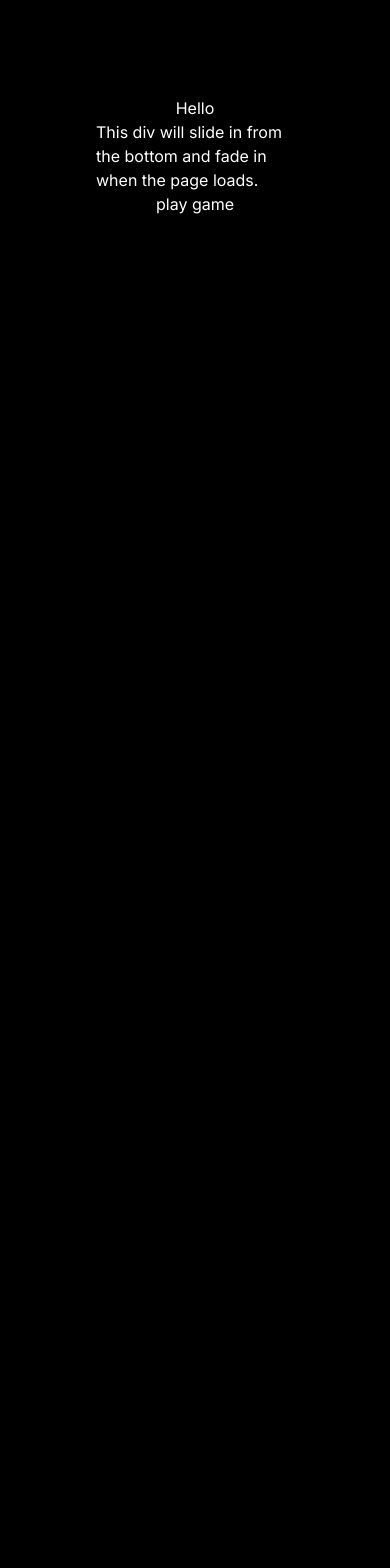
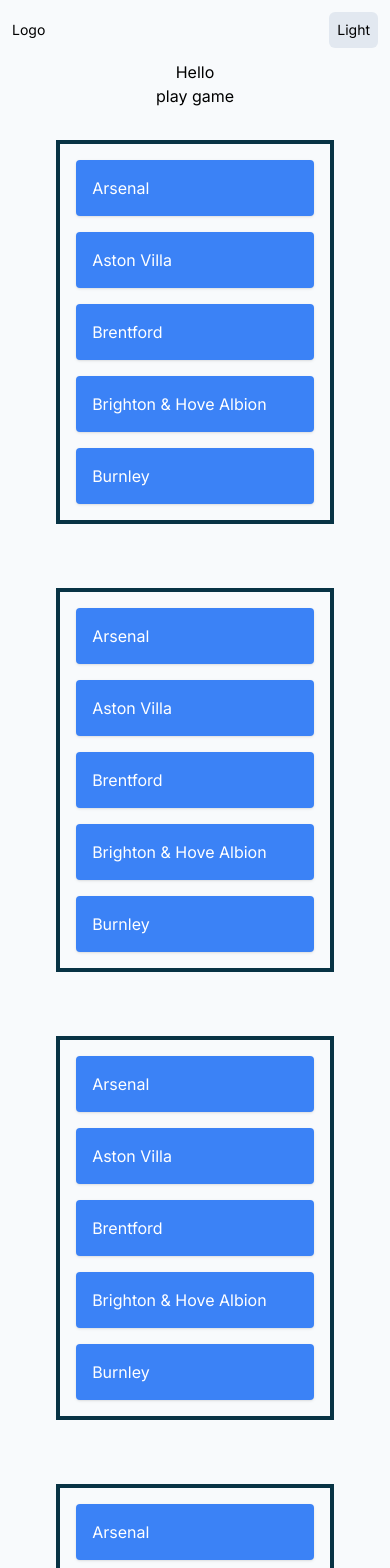
Before and after one commit to Abdul-Asa/guess-the-comic-app, a Next.js app: page / in a window 390 px wide. Shown: the top 1568 px of the page. Before the commit the page ends 844 px from the top, so only its background shows below. Built offline with nearby package versions, Linux system fonts and the light colour scheme.

Commit message:
Added dark mode

```diff
--- a/src/app/globals.css
+++ b/src/app/globals.css
@@ -2,17 +2,19 @@
 @tailwind components;
 @tailwind utilities;
 
-:root {
-  --foreground-rgb: 0, 0, 0;
-  --background-start-rgb: 214, 219, 220;
-  --background-end-rgb: 255, 255, 255;
+/* Define your color scheme for light mode */
+@media (prefers-color-scheme: light) {
+  :root {
+    --foreground-color: #1a202c; /* Foreground color for light mode (bg-gray-800 in Tailwind) */
+    --background-color: #b9c3ca; /* Background color for light mode (bg-gray-100 in Tailwind) */
+  }
 }
 
-@media (prefers-color-scheme: light) {
+/* Define your color scheme for dark mode */
+@media (prefers-color-scheme: dark) {
   :root {
-    --foreground-rgb: 255, 255, 255;
-    --background-start-rgb: 0, 0, 0;
-    --background-end-rgb: 0, 0, 0;
+    --foreground-color: #f7fafc; /* Foreground color for dark mode (bg-gray-100 in Tailwind) */
+    --background-color: #2c313b; /* Background color for dark mode (bg-gray-800 in Tailwind) */
   }
 }
 
@@ -25,6 +27,71 @@
     )
     rgb(var(--background-start-rgb));
 }
- canvas{
-  max-height: fit-content;
- }
+
+.come-in {
+  animation: animate-in ease-out forwards, animate-out ease-in forwards;
+  animation-timeline: view();
+  animation-range: entry, exit;
+}
+
+@keyframes animate-in {
+  0% { opacity: 0; transform: translateY(100%); }
+  80% { opacity: 0.8; transform: translateY(20%); }
+  100% { opacity: 1; transform: translateY(0); }
+}
+
+@keyframes animate-out {
+  0% { opacity: 1; transform: translateY(0); }
+  20% { opacity: 0.8; transform: translateY(-60%); }
+  100% { opacity: 0; transform: translateY(-100%); }
+}
+
+html {
+	scroll-timeline: --page-scroll block;
+}
+@keyframes grow-progress {
+	from { transform: scaleY(0); }
+	to { transform: scaleY(1); }
+}
+#progress {
+	position: fixed;
+	left: 0; top: 0;
+	width: 1em; height: 100%;
+	background: red;
+
+	transform-origin: 50% 0;
+	animation: grow-progress auto linear;
+	animation-timeline: --page-scroll;
+}
+
+@keyframes slide-in {
+  from {
+    transform: translateY(-100%);
+  }
+  to {
+    transform: translateY(0);
+  }
+}
+@keyframes slide-out {
+  from {
+    transform: translateY(0);
+  }
+  to {
+    transform: translateY(-100%);
+  }
+}
+
+/* #navbar {
+  position: sticky;
+  animation: slide-in 0.5s forwards, slide-out 0.5s forwards;
+  animation-timeline: view();
+  animation-range: entry, exit;
+} */
+
+/* #navbar:state(in-viewport) {
+  animation: slide-in 0.5s forwards;
+}
+
+#navbar:state(out-viewport) {
+  animation: slide-out 0.5s forwards;
+} */
--- a/src/app/layout.tsx
+++ b/src/app/layout.tsx
@@ -1,6 +1,7 @@
 import './globals.css'
 import { Inter } from 'next/font/google'
 import favicon from "./favicon.ico";
+import { ThemeProvider } from "./theme-provider";
 const inter = Inter({ subsets: ["latin"] });
 
 const meta = {
@@ -37,13 +38,20 @@
   },
 };
 
-export default function RootLayout({ children }: { children: React.ReactNode }) {
+export default function RootLayout({
+  children,
+}: {
+  children: React.ReactNode;
+}) {
   return (
     <html lang="en">
-      <head>
-        <link rel="shortcut icon" href={favicon.src} type="image/x-icon" />
-      </head>
-      <body className={inter.className}>{children}</body>
+      <body
+        className={`${inter.className} bg-slate-50 dark:bg-[#0d1117] duration-500`}
+      >
+        <ThemeProvider attribute="class" defaultTheme="system" enableSystem>
+          <main>{children}</main>
+        </ThemeProvider>
+      </body>
     </html>
   );
 }
--- a/src/app/page.tsx
+++ b/src/app/page.tsx
@@ -1,32 +1,101 @@
 "use client";
+import { ColorSwitcher } from "@/components/ColorSwitch";
 import Link from "next/link";
-import { useState, useEffect } from "react";
+import { useState } from "react";
+// import { MotionValue, useScroll, useTransform } from "framer-motion";
+// import { useRef } from "react";
+
+// function useParallax(value: MotionValue<number>, distance: string) {
+//   return useTransform(value, [0, 1], ["-" + distance, distance]);}
+
+interface Props {
+  alt: string;
+  category: string;
+  index: number;
+  aspectRatio: string;
+}
 
 export default function Home() {
-  const [isVisible, setIsVisible] = useState(false);
+  const [clubs, setClubs] = useState([
+    "Arsenal",
+    "Aston Villa",
+    "Brentford",
+    "Brighton & Hove Albion",
+    "Burnley",
+    "Chelsea",
+    "Crystal Palace",
+    "Everton",
+    "Leeds United",
+    "Leicester City",
+    "Liverpool",
+    "Manchester City",
+    "Manchester United",
+    "Newcastle United",
+    "Norwich City",
+    "Southampton",
+    "Tottenham Hotspur",
+    "Watford",
+    "West Ham United",
+    "Wolverhampton Wanderers",
+  ]);
 
-  useEffect(() => {
-    const timer = setTimeout(() => {
-      setIsVisible(true);
-    }, 500); // delay time in milliseconds
-
-    return () => {
-      clearTimeout(timer);
-    };
-  }, []);
   return (
-    <main className="flex min-h-screen flex-col items-center p-24">
+    <main
+      className="w-full main flex flex-col items-center"
+      scroll-direction="up"
+    >
+      {" "}
+      {/* <div id="progress"></div> */}
+      <nav id="navbar" className=" w-full flex justify-center sticky  ">
+        <div className=" come-in w-full max-w-4xl flex justify-between items-center p-3 text-sm text-foreground">
+          <h2 className="">Logo</h2>
+          <ColorSwitcher />
+        </div>
+      </nav>
       <h1 className=" text-center">Hello</h1>
-      <div
-        className={`transform transition-all duration-500 ${
-          isVisible ? "translate-y-0 opacity-100" : "translate-y-full opacity-0"
-        }`}
-      >
-        This div will slide in from the bottom and fade in when the page loads.
-      </div>
       <Link href={"/play-game"} as={"/play-game"}>
         play game
       </Link>
+      <div className=" max-h-96 overflow-auto m-8 border-4 border-cyan-950">
+        {clubs.map((club, index) => (
+          <div
+            key={index}
+            className="  come-in m-4 p-4 bg-blue-500 text-white rounded shadow"
+          >
+            {club}
+          </div>
+        ))}
+      </div>
+      <div className=" max-h-96 overflow-auto m-8 border-4 border-cyan-950">
+        {clubs.map((club, index) => (
+          <div
+            key={index}
+            className="  come-in m-4 p-4 bg-blue-500 text-white rounded shadow"
+          >
+            {club}
+          </div>
+        ))}
+      </div>
+      <div className=" max-h-96 overflow-auto m-8 border-4 border-cyan-950">
+        {clubs.map((club, index) => (
+          <div
+            key={index}
+            className="  come-in m-4 p-4 bg-blue-500 text-white rounded shadow"
+          >
+            {club}
+          </div>
+        ))}
+      </div>
+      <div className=" max-h-96 overflow-auto m-8 border-4 border-cyan-950">
+        {clubs.map((club, index) => (
+          <div
+            key={index}
+            className="  come-in m-4 p-4 bg-blue-500 text-white rounded shadow"
+          >
+            {club}
+          </div>
+        ))}
+      </div>
     </main>
   );
 }
--- a/src/app/play-game/page.tsx
+++ b/src/app/play-game/page.tsx
@@ -10,6 +10,7 @@
 import AnimatedDiv from "@/components/AnimatedDiv";
 import { useRouter } from "next/navigation";
 import Link from "next/link";
+import { ColorSwitcher } from "@/components/ColorSwitch";
 
 export default function Play() {
   const router = useRouter();
@@ -34,7 +35,6 @@
     setRadio(event.target.value);
   };
   const loadPage = () => {
-    setopenModal(false);
     fetchData({ countries: checkboxes, trending: radio }).then((results) => {
       results.forEach((result, index) => {
         if (result.status === "fulfilled") {
@@ -98,14 +98,13 @@
     return option.title == answer?.title;
   };
   const restartGame = () => {
+    router.refresh();
     setlist([]);
     setGuesses([]);
-
-    router.refresh();
+    setLives(6);
+    setblur(true);
     setIsVisible(false);
     setopenModal(true);
-    setLives(6);
-    setblur(true);
   };
 
   useEffect(() => {
@@ -113,18 +112,25 @@
       const theOne = getRandomElement(list);
       console.log(theOne);
       setanswer(theOne);
+      setopenModal(false);
     }
   }, [list]);
 
   return (
-    <main className="flex min-h-screen flex-col items-center p-6 md:p-24">
+    <main className="flex min-h-screen flex-col items-center px-6 md:px-24">
+      <nav id="navbar" className=" w-full flex justify-center sticky  ">
+        <div className=" come-in w-full max-w-4xl flex justify-between items-center p-3 text-sm text-foreground">
+          <h2 className="">Logo</h2>
+          <ColorSwitcher />
+        </div>
+      </nav>
       {list.length == 0 && !answer && <h1>Loading...</h1>}
       {openModal && (
         <Modal>
-          <h1 className="mb-5 text-lg font-normal text-gray-500 dark:text-gray-400">
+          <h1 className="mb-5 text-lg font-normal text-white dark:text-gray-400">
             Welcome
           </h1>
-          <h3 className="mb-5 text-lg font-normal text-gray-500 dark:text-gray-400">
+          <h3 className="mb-5 text-lg font-normal text-white dark:text-gray-400">
             Choose your settings
           </h3>
           <Form
@@ -161,23 +167,27 @@
               src={answer?.imgSrc}
               loader={imageLoader}
               alt={"Guess the manhwa"}
-              style={blur ? { filter: "blur(10px)" } : {}}
+              style={
+                blur
+                  ? { filter: "blur(10px)", objectFit: "cover" }
+                  : { objectFit: "cover" }
+              }
             />{" "}
           </div>
           <h1 className=" m-4">Guess {7 - lives >= 7 ? 6 : 7 - lives} of 6</h1>
           <InputDropdown options={list} callback={handleOptionSelected} />
           <Link href="/" className="group mt-4 transition duration-300">
             Home
-            <span className="block max-w-0 group-hover:max-w-full transition-all duration-500 h-0.5 bg-black"></span>
+            <span className="block max-w-0 group-hover:max-w-full transition-all duration-500 h-0.5 bg-black dark:bg-white"></span>
           </Link>
           <AnimatedDiv guessList={guesses} answer={answer} />
           {isVisible && lives != 0 && <Confetti />}
           {isVisible && (
             <Modal>
-              <h1 className="mb-5 text-lg font-normal text-gray-500 dark:text-gray-400">
+              <h1 className="mb-5 text-lg font-normal text-white dark:text-gray-400">
                 You win 🎉
               </h1>
-              <h3 className="mb-5 text-lg font-normal text-gray-500 dark:text-gray-400">
+              <h3 className="mb-5 text-lg font-normal text-white dark:text-gray-400">
                 The answer was <b>{answer.title}</b>
               </h3>
 
@@ -198,17 +208,17 @@
           )}
           {isVisible && lives == 0 && (
             <Modal>
-              <h1 className="mb-5 text-lg font-normal text-gray-500 dark:text-gray-400">
+              <h1 className="mb-5 text-lg font-normal text-white dark:text-gray-400">
                 You lose 😞
               </h1>
-              <h3 className="mb-5 text-lg font-normal text-gray-500 dark:text-gray-400">
+              <h3 className="mb-5 text-lg font-normal text-white dark:text-gray-400">
                 The answer was <b>{answer.title}</b>
               </h3>
 
               <div className="flex gap-4">
                 <button
                   className="flex-1 bg-blue-500 hover:bg-blue-700 text-white font-bold py-2 px-4 rounded"
-                  // onClick={restartGame}
+                  onClick={restartGame}
                 >
                   Try again
                 </button>
--- /dev/null
+++ b/src/app/theme-provider.tsx
@@ -0,0 +1,8 @@
+"use client";
+import * as React from "react";
+import { ThemeProvider as NextThemesProvider } from "next-themes";
+import type { ThemeProviderProps } from "next-themes/dist/types";
+
+export function ThemeProvider({ children, ...props }: ThemeProviderProps) {
+  return <NextThemesProvider {...props}>{children}</NextThemesProvider>;
+}
--- /dev/null
+++ b/src/components/ColorSwitch.tsx
@@ -0,0 +1,14 @@
+"use client";
+import { useTheme } from "next-themes";
+export const ColorSwitcher = () => {
+  const { theme, setTheme } = useTheme();
+
+  return (
+    <button
+      className={`w-fit  right-5 top-2 p-2 rounded-md hover:scale-110 active:scale-100 duration-200 bg-slate-200 dark:bg-[#212933]`}
+      onClick={() => setTheme(theme === "dark" ? "light" : "dark")}
+    >
+      {theme === "light" ? "Dark" : "Light"}
+    </button>
+  );
+};
--- a/src/components/Modal.tsx
+++ b/src/components/Modal.tsx
@@ -13,7 +13,7 @@
       className="absolute top-0 z-50 p-4 overflow-x-hidden overflow-y-auto md:inset-0 h-[calc(100%-1rem)] flex justify-center content-center flex-wrap "
     >
       <div className="relative bg-white rounded-lg shadow dark:bg-gray-700 max-h-fit">
-        <div className="p-6 text-center rounded-lg bg-slate-600">
+        <div className="p-6 text-center rounded-lg bg-slate-600 dark:bg-gray-500">
           {children}
         </div>
       </div>
--- a/tailwind.config.js
+++ b/tailwind.config.js
@@ -5,6 +5,7 @@
     "./src/components/**/*.{js,ts,jsx,tsx,mdx}",
     "./src/app/**/*.{js,ts,jsx,tsx,mdx}",
   ],
+  darkMode: ["class"],
   theme: {
     extend: {
       backgroundImage: {
```
Also changed, not shown: src/components/AnimatedDiv.tsx (+4 -5 lines), src/components/Form.tsx (+28 -70 lines), src/components/InputDropdown.tsx (+11 -10 lines).
